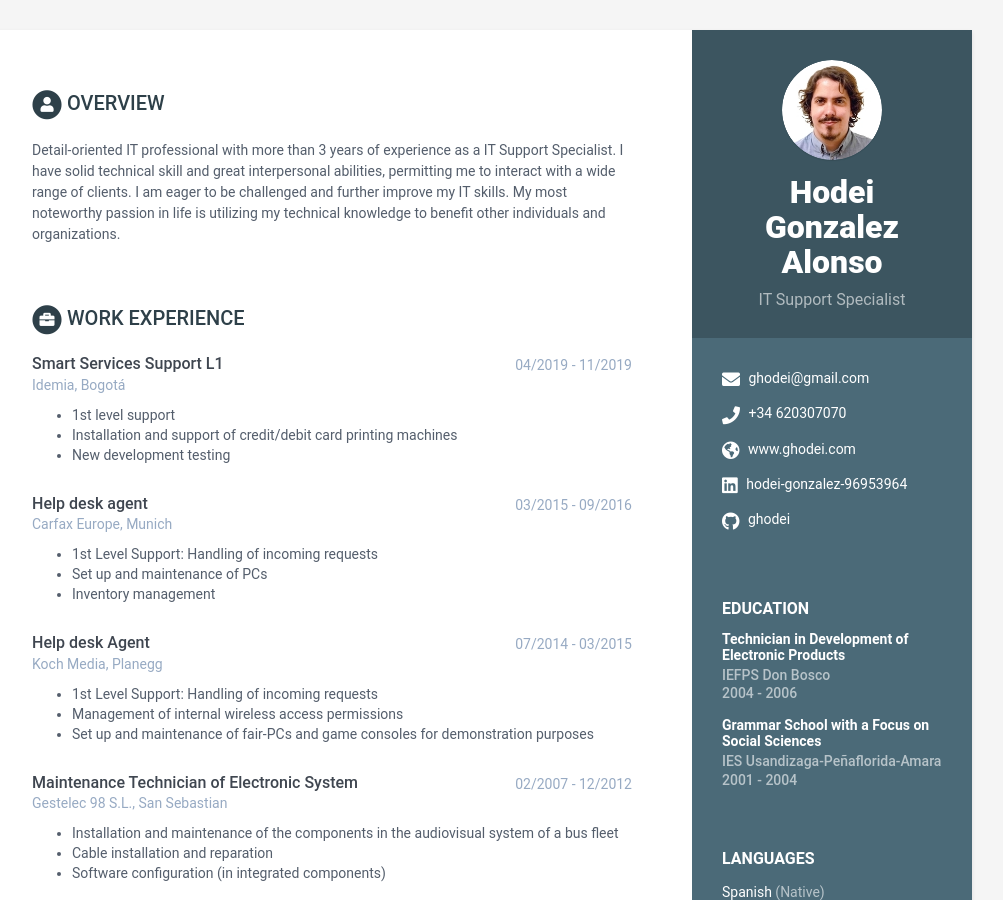
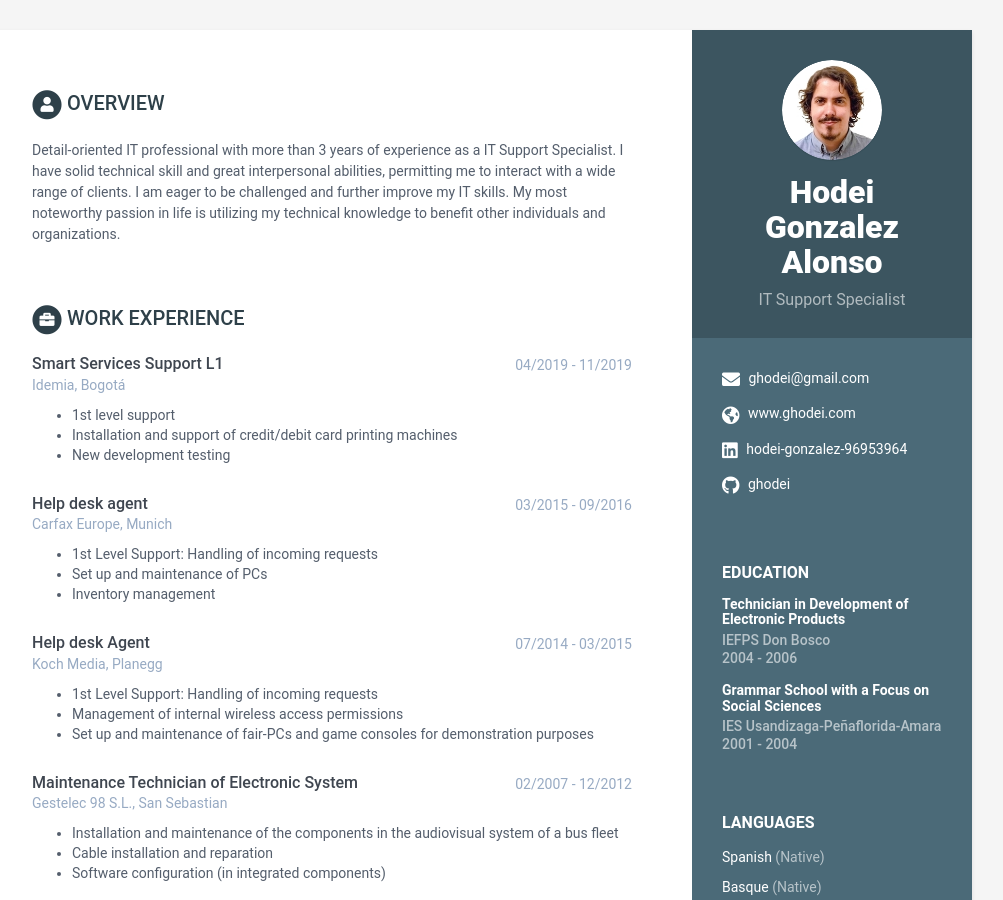
Before and after one commit to ghodei/cv-hodei, a Jekyll site: the page built from index.html, in a window 1280 px wide and 900 px high. Shown: the whole window, without its empty margins (168-1171 px from the left). Built offline with Jekyll 4.4.1, drawn with Linux system fonts in a browser that asks for light colours.

Commit message:
phone removal

```diff
--- a/_data/data.yml
+++ b/_data/data.yml
@@ -10,7 +10,7 @@ sidebar:
 
     # Sidebar links
     email: ghodei@gmail.com
-    phone: +34 620307070
+    #phone:
     website: www.ghodei.com #do not add http://
     linkedin: hodei-gonzalez-96953964
     github: ghodei
```
Also changed, not shown: 1 other file.
